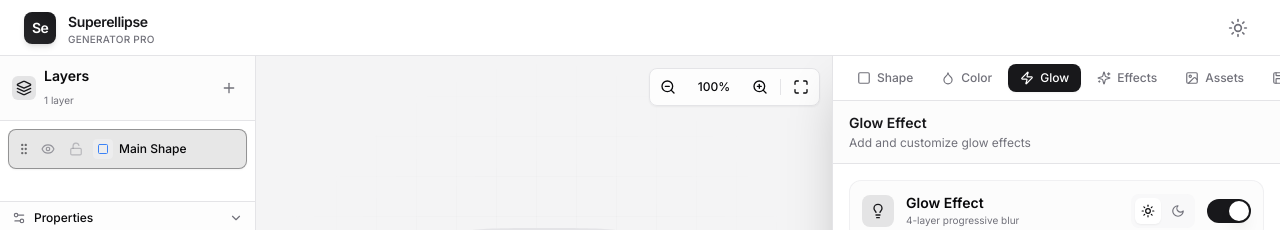
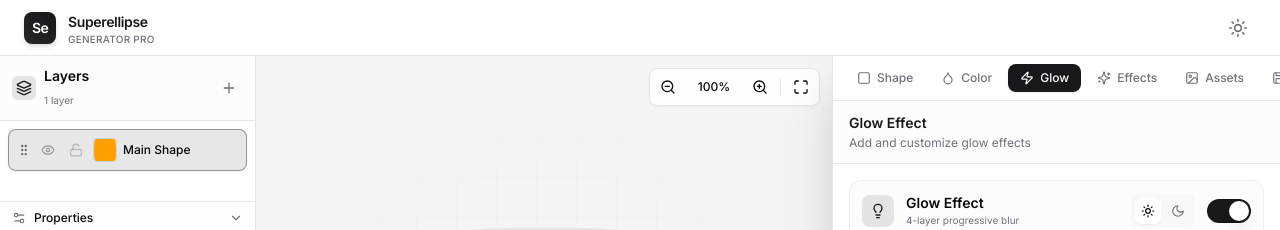
Before and after one commit to Adamnoise/tumsvd, a React (Vite) app: page / in a window 1280 px wide. Shown: the top 230 px of the page. Built offline with nearby package versions, Linux system fonts and the light colour scheme.

Commit message:
completionId: cgen-31c7c63f08304ee2be7b5e7a9b14f47b
cgen-31c7c63f08304ee2be7b5e7a9b14f47b

```diff
--- a/src/components/generator/layers/LayerItem.tsx
+++ b/src/components/generator/layers/LayerItem.tsx
@@ -191,10 +191,11 @@ export const LayerItem = memo<LayerItemProps>(({
         )}
       </button>
 
-      {/* Type Icon */}
-      <div className={cn("p-1 rounded bg-muted/50 flex-shrink-0", typeColor)}>
-        <TypeIcon className="w-3 h-3" />
-      </div>
+      {/* Layer Thumbnail/Preview */}
+      <LayerThumbnail
+        layer={layer}
+        size="sm"
+      />
 
       {/* Layer Name */}
       {isEditing ? (
```
